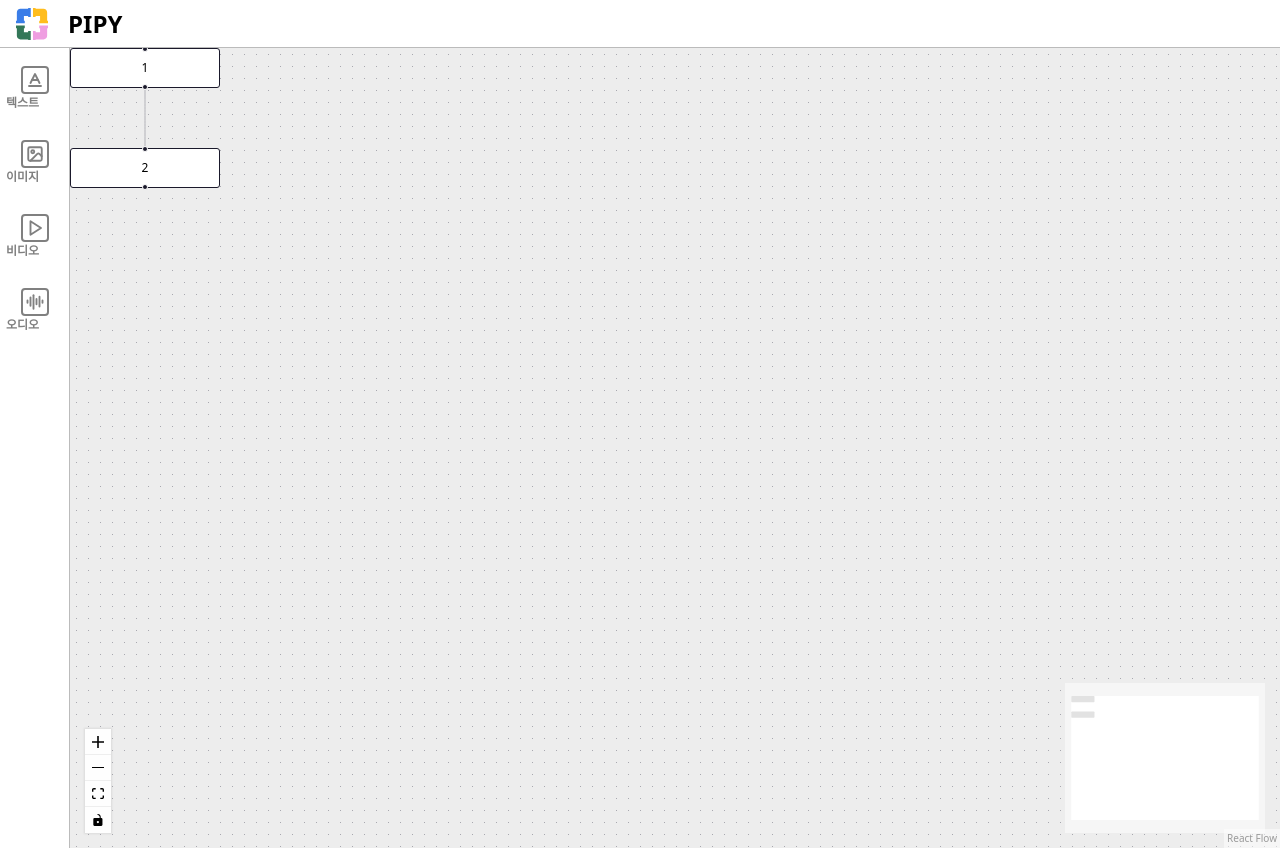
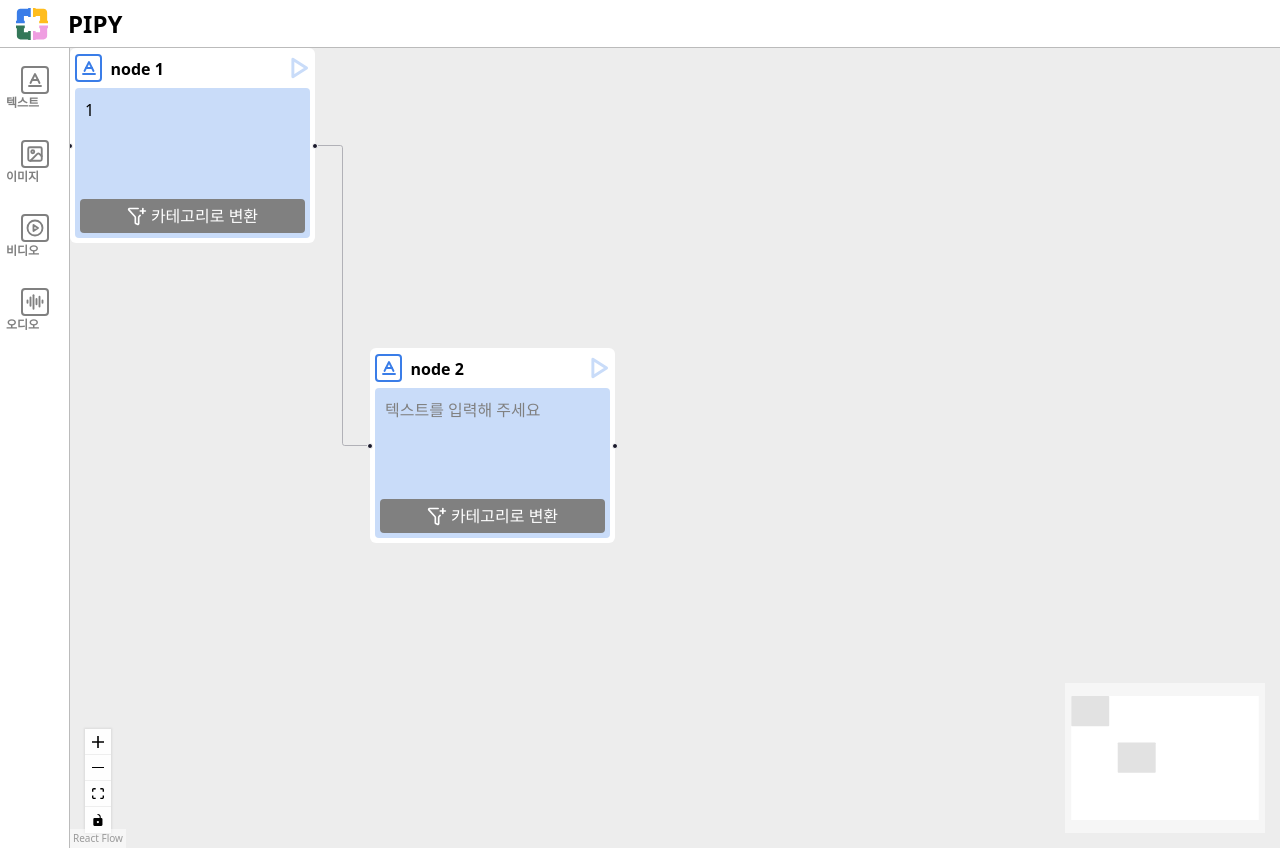
Before and after one commit to GDG-on-Campus-KNU/4th-SC-Team-3-FE, a React (Vite) app: page / in a window 1280 px wide. Built offline with nearby package versions, Linux system fonts and the light colour scheme; the HTML template or start-up script is replaced by a standard one; a web font is replaced by a local one.

Commit message:
feat: 텍스트 노드 구현
feat: 텍스트 노드 구현

텍스트 노드 구현

Ref: #6

```diff
--- a/package.json
+++ b/package.json
@@ -22,7 +22,7 @@
     "axios": "^1.7.9",
     "class-variance-authority": "^0.7.1",
     "clsx": "^2.1.1",
-    "lucide-react": "^0.473.0",
+    "lucide-react": "^0.484.0",
     "path-browserify": "^1.0.1",
     "react": "^18.3.1",
     "react-dom": "^18.3.1",
--- a/src/main/components/Canvas.tsx
+++ b/src/main/components/Canvas.tsx
@@ -1,38 +1,43 @@
 import react, { useCallback } from 'react';
 
+import { UUID } from 'crypto';
+
+import { MyNode } from '../lib/initialElements';
+import CategoryNode from './CategoryNode';
+import ImageNode from './ImageNode';
+import TextNode from './TextNode';
 import {
   ReactFlow,
   MiniMap,
   Controls,
-  Background,
   useNodesState,
   useEdgesState,
   addEdge,
+  SmoothStepEdge,
 } from '@xyflow/react';
 import '@xyflow/react/dist/style.css';
 
-export interface Nodes {
-  id: string;
-  position: { x: number; y: number };
-  data: {
-    label: string;
-  };
-}
+const nodeTypes = {
+  text: TextNode,
+  category: CategoryNode,
+  image: ImageNode,
+};
 
-const initialNodes = [
-  { id: '1', position: { x: 0, y: 0 }, data: { label: '1' } },
-  { id: '2', position: { x: 0, y: 100 }, data: { label: '2' } },
+const edgeTypes = {
+  smoothStep: SmoothStepEdge,
+};
+
+const initialNodes: MyNode[] = [
+  { id: '1', type: 'text', position: { x: 0, y: 0 }, data: { text: '1' } },
+  { id: '2', type: 'text', position: { x: 300, y: 300 }, data: { text: undefined } },
 ];
-const initialEdges = [{ id: 'e1-2', source: '1', target: '2' }];
+const initialEdges = [{ id: 'e1-2', type: 'smoothstep', source: '1', target: '2' }];
 
 export default function Canvas(props: { selectedType: string | null }) {
-  const [nodes, setNodes, onNodesChange] = useNodesState(initialNodes);
+  const [nodes, _, onNodesChange] = useNodesState(initialNodes);
   const [edges, setEdges, onEdgesChange] = useEdgesState(initialEdges);
 
-  const onConnect = useCallback(
-    (params: any) => setEdges((eds) => addEdge(params, eds)),
-    [setEdges],
-  );
+  const onConnect = useCallback((params: any) => setEdges((eds) => addEdge(params, eds)), []);
 
   return (
     <div className={`w-full h-full relative`}>
@@ -42,10 +47,12 @@ export default function Canvas(props: { selectedType: string | null }) {
         onNodesChange={onNodesChange}
         onEdgesChange={onEdgesChange}
         onConnect={onConnect}
+        nodeTypes={nodeTypes}
+        edgeTypes={edgeTypes}
+        attributionPosition='bottom-left'
       >
         <Controls />
         <MiniMap />
-        <Background gap={12} size={1} />
       </ReactFlow>
     </div>
   );
--- /dev/null
+++ b/src/main/components/CategoryNode.tsx
@@ -0,0 +1,23 @@
+import { memo } from 'react';
+
+import { Position, Handle, useReactFlow, type NodeProps, type Node } from '@xyflow/react';
+
+function CategoryNode({ id, data }: NodeProps<Node<{ category: string[] }>>) {
+  const { updateNodeData } = useReactFlow();
+
+  return (
+    <div>
+      <div>node {id}</div>
+      <div>
+        <input
+          onChange={(evt) => updateNodeData(id, { text: evt.target.value })}
+          value={data.category}
+          style={{ display: 'block' }}
+        />
+      </div>
+      <Handle type='source' position={Position.Right} />
+    </div>
+  );
+}
+
+export default memo(CategoryNode);
--- /dev/null
+++ b/src/main/components/ImageNode.tsx
@@ -0,0 +1,23 @@
+import { memo } from 'react';
+
+import { Position, Handle, useReactFlow, type NodeProps, type Node } from '@xyflow/react';
+
+function ImageNode({ id, data }: NodeProps<Node<{ text: string }>>) {
+  const { updateNodeData } = useReactFlow();
+
+  return (
+    <div>
+      <div>node {id}</div>
+      <div>
+        <input
+          onChange={(evt) => updateNodeData(id, { text: evt.target.value })}
+          value={data.text}
+          style={{ display: 'block' }}
+        />
+      </div>
+      <Handle type='source' position={Position.Right} />
+    </div>
+  );
+}
+
+export default memo(ImageNode);
--- a/src/main/components/SideButton.tsx
+++ b/src/main/components/SideButton.tsx
@@ -1,6 +1,6 @@
 import { FunctionComponent } from 'react';
 
-import { Baseline, Image, Play, AudioLines } from 'lucide-react';
+import { Baseline, Image, CirclePlay, AudioLines } from 'lucide-react';
 
 import { menuType } from '../pages/HomePage';
 
@@ -66,8 +66,8 @@ export default function SideButton(props: {
             <div
               className={`w-[28px] h-[28px] rounded-sm border-2 ${props.selectedType === type ? 'border-[#EF9EE1]' : 'border-[#808080]'} self-center flex flex-col justify-center group-hover:border-[#EF9EE1]`}
             >
-              <Play
-                size='18'
+              <CirclePlay
+                size='18 '
                 strokeWidth='2.5'
                 className={`self-center group-hover:bottom-0 ${props.selectedType == type ? 'text-[#EF9EE1]' : 'text-[#808080]'} group-hover:text-[#EF9EE1]`}
               />
--- a/src/main/components/SideMenu.tsx
+++ b/src/main/components/SideMenu.tsx
@@ -19,16 +19,16 @@ export default function SideMenu(props: { selectedType: string | null }) {
       className={`${
         props.selectedType === null ? '-translate-x-full' : 'translate-x-[70px]'
       } ease-in-out duration-500 transform delay-0 z-10 fixed
-        h-full w-[300px] flex-1 rounded-r-lg bg-[#B7B7B7] bg-opacity-70 overflow-y-auto`}
+        h-full w-[300px] flex-1 rounded-r-lg bg-[#D9D9D9] overflow-y-auto`}
     >
       <div className='flex flex-col items-center p-4 mt-1 gap-8'>
-        <div className='h-[40px] w-[240px] rounded-[8px] flex flex-row justify-center gap-2 bg-transparent border-[1px] border-[#444444]'>
-          <Search size={16} className='text-[#444444] self-center' />
+        <div className='h-[40px] w-[240px] rounded-[8px] border-[#666666] flex flex-row justify-center gap-2 bg-transparent border-[1px] '>
+          <Search size={16} className='text-[#808080] self-center' />
           <input
-            type='text'
+            type='search'
             name='searchAIModel'
             placeholder={`${searchType} AI 모델 검색`}
-            className='w-[180px] h-[30px] bg-transparent placeholder-[#444444] self-center focus-visible:outline-none font-[Noto Sans] font-medium text-left text-[16px]'
+            className='w-[180px] h-[30px] bg-transparent placeholder-[#666666] self-center focus-visible:outline-none font-[Noto Sans] font-medium text-left text-[16px]'
           />
         </div>
       </div>
--- /dev/null
+++ b/src/main/components/TextNode.tsx
@@ -0,0 +1,59 @@
+import { memo } from 'react';
+
+import { Baseline, FunnelPlus, Play } from 'lucide-react';
+
+import { Position, Handle, useReactFlow, type NodeProps, type Node } from '@xyflow/react';
+
+function TextNode({ id, data, isConnectable }: NodeProps<Node<{ text: string | undefined }>>) {
+  const { updateNodeData } = useReactFlow();
+
+  return (
+    <div className={`w-[245px] h-[195px] rounded-md bg-[#FFFFFF] flex flex-col`}>
+      <div className={`w-[235px] h-[30px] flex flex-row m-[5px] mb-0 place-items-end`}>
+        <div
+          className={`w-[28px] h-[28px] rounded-sm border-2 border-[#3A7DE8] self-center flex flex-col justify-center`}
+        >
+          <Baseline size='18' strokeWidth='2.5' className={`self-center text-[#3A7DE8] `} />
+        </div>
+        <div
+          className={`h-[28px] w-[180px] text-[#000000] font-[Noto Sans] font-semibold text-left text-[16px] ml-2 pt-0.5`}
+        >
+          node {id}
+        </div>
+        <Play strokeWidth='3' className={`size-15px self-center place-self-end text-[#C9DCF9]`} />
+      </div>
+      <div
+        className={`p-[5px] w-[235px] h-[150px] m-[5px] rounded-sm bg-[#C9DCF9] flex flex-col items-stretch`}
+      >
+        <textarea
+          className={`w-[215px] h-[100px] resize-none bg-transparent m-[5px] focus-visible:outline-none placeholder-[#808080] `}
+          onChange={(evt) => updateNodeData(id, { text: evt.target.value })}
+          placeholder='텍스트를 입력해 주세요'
+          value={data.text ? data.text : undefined}
+        />
+        <button
+          className={`w-[225px] h-[35px] rounded-sm flex flex-row items-center place-content-center bg-[#808080] self-end`}
+        >
+          <FunnelPlus size='20' className={`size-[20px] text-[#FFFFFF]`} />
+          <div className={`text-[#FFFFFF] ml-1`}>카테고리로 변환</div>
+        </button>
+      </div>
+      <Handle
+        className={`w-[8px] h-[30px] rounded-none border-none bg-[#3A7DE8] translate-x-[8px] -translate-y-[57px]`}
+        type='source'
+        position={Position.Right}
+        id='right'
+        isConnectable={isConnectable}
+      />
+      <Handle
+        className={`w-[8px] h-[30px] rounded-none border-none bg-[#3A7DE8] -translate-x-[8px] -translate-y-[57px]`}
+        type='target'
+        position={Position.Left}
+        id='left'
+        isConnectable={isConnectable}
+      />
+    </div>
+  );
+}
+
+export default memo(TextNode);
--- /dev/null
+++ b/src/main/lib/initialElements.ts
@@ -0,0 +1,11 @@
+import { type Node } from '@xyflow/react';
+
+export type TextNode = Node<{ text: string | undefined }, 'text'>;
+export type CategoryNode = Node<{ category: string[] | undefined }, 'category'>;
+export type ImageNode = Node<{ src: string | undefined }, 'image'>;
+
+export type MyNode = TextNode | CategoryNode | ImageNode;
+
+export function isTextNode(node: any): node is TextNode | CategoryNode | undefined {
+  return !node ? false : node.type === 'text' || node.type === 'category';
+}
```
Also changed, not shown: 1 other file (tests, documents, lock files or other folders).
